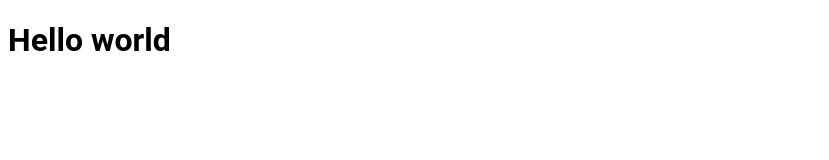
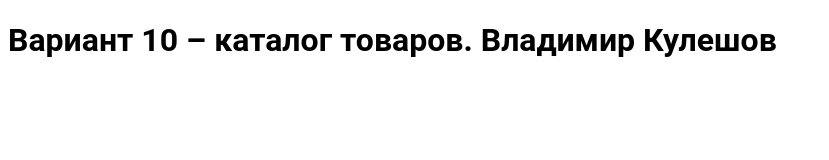
Before and after one commit to MagicPilya/js-console-productCatalog-lab1, a website built with webpack: page src/index.pug in a window 1280 px wide. Shown: the whole page, without its empty margins (0-829 px from the left). Built offline with nearby package versions, Linux system fonts and the light colour scheme.

Commit message:
Update index.pug
Добавлен вывод общей информации о задании

```diff
--- a/src/index.pug
+++ b/src/index.pug
@@ -6,4 +6,4 @@ html(lang="en")
         meta(name="viewport", content="width=device-width, initial-scale=1.0")
         title Catalog
     body
-    h1 Hello world
+    h1 Вариант 10 – каталог товаров. Владимир Кулешов
```
